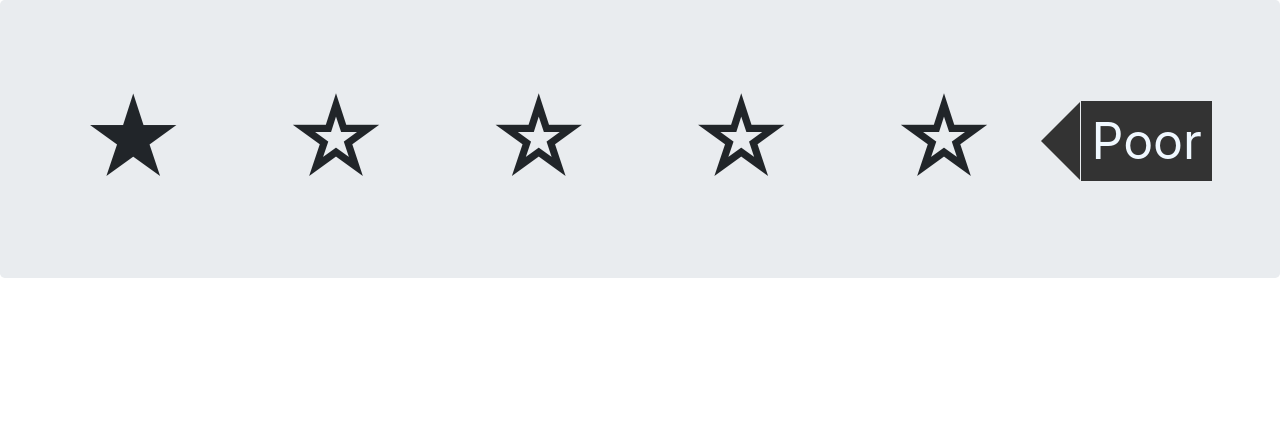
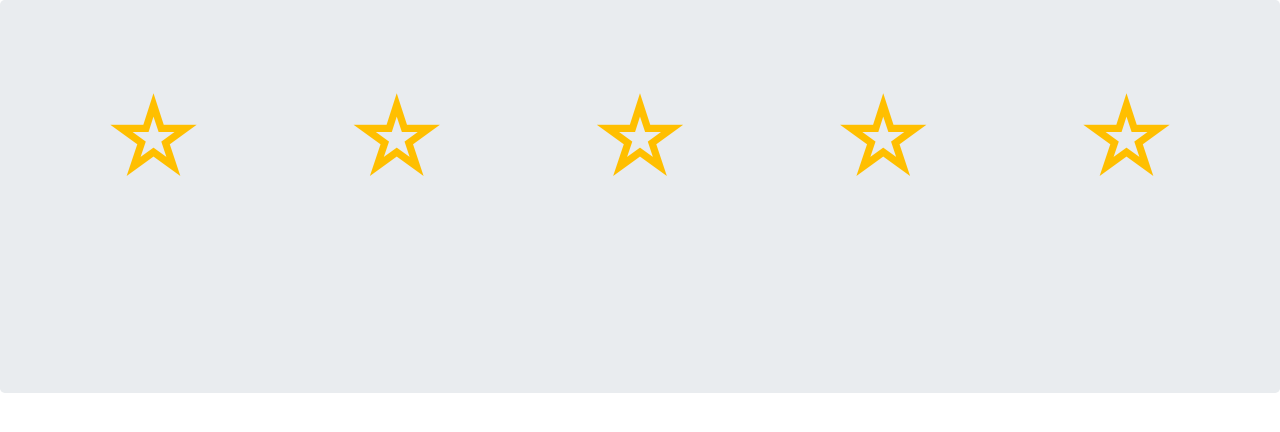
Before and after one commit to HarishBoke/lions-sessions, a plain HTML site: page star-rating/Harish/index.html in a window 1280 px wide. Drawn offline with nearby package versions, Linux system fonts and the light colour scheme.

Commit message:
Enhance code

```diff
--- a/star-rating/Harish/index.html
+++ b/star-rating/Harish/index.html
@@ -3,48 +3,49 @@
     <head>
         <title>Star Rating Assignment - Team D</title>
         <link rel="stylesheet" href="https://maxcdn.bootstrapcdn.com/bootstrap/4.0.0/css/bootstrap.min.css" integrity="sha384-Gn5384xqQ1aoWXA+058RXPxPg6fy4IWvTNh0E263XmFcJlSAwiGgFAW/dAiS6JXm" crossorigin="anonymous">
-        <script defer src="index.js"></script>
+        <script defer src="rating.js"></script>
         <style>
+          body {
+                -webkit-user-select: none; /* Safari */
+                -ms-user-select: none; /* IE 10+ and Edge */
+                user-select: none; /* Standard syntax */
+          }
             #ratingTooltip {
                 margin-top: 40px;
+                -webkit-user-select: none; /* Safari */
+                -ms-user-select: none; /* IE 10+ and Edge */
+                user-select: none; /* Standard syntax */
             }
             .tooltip-text {
-                background: #333; color:aliceblue; padding: 10px; font-size:50px;
+                 color:#ffc000; padding: 10px; font-size:50px;  text-shadow: 2px 2px 0px #000000;
             }
-            span.tooltip-text:after {
+            /* span.tooltip-text:after {
                 content: "";
                 position: absolute;
                 width: 0;
                 height: 0;
-                border-width: 39px;
+                border-width: 48px;
                 border-style: solid;
                 border-color: transparent #333333 transparent transparent;
                 top: -2px;
-                left: -43px;
+                left: -81px;
+            } */
+            .star-span {
+              font-size: 100px;
+              cursor: pointer;
+              color:#ffbf00;
             }
         </style>
     </head>
     <body>
         <section class="jumbotron text-center">
             <div class="container-fluid">
+                <div class="row" id="ratingContainer">
+
+                </div>
                 <div class="row">
-                  <div class="col-sm">
-                    <span style='font-size:100px;'>&#9733;</span>
-                  </div>
-                  <div class="col-sm">
-                    <span style='font-size:100px;'>&#9734;</span>
-                  </div>
-                  <div class="col-sm">
-                    <span style='font-size:100px;'>&#9734;</span>
-                  </div>
-                  <div class="col-sm">
-                    <span style='font-size:100px;'>&#9734;</span>
-                  </div>
-                  <div class="col-sm">
-                    <span style='font-size:100px;'>&#9734;</span>
-                  </div>
                   <div class="col-sm" id="ratingTooltip">
-                    <span class='tooltip-text'>Poor</span>
+                    <span class='tooltip-text'>&nbsp;</span>
                   </div>
                 </div>
               </div>
--- /dev/null
+++ b/star-rating/Harish/rating.js
@@ -0,0 +1,88 @@
+const ratingContainer = document.getElementById('ratingContainer');
+const ratingTooltip = document.getElementById('ratingTooltip');
+const starEntity = "&#9734;"
+const starEntityActive = "&#9733;"
+const starLength = 5;
+
+const activateStar = (e) => {
+    e.classList.add('active');
+}
+const deactivateStar = (e) => {
+    if(e.classList.contains('active')) {
+        e.classList.remove('active');
+    }
+}
+
+const showRatingText = rating => {
+    const ratingTooltipChild = ratingTooltip.firstElementChild
+    console.log('rating', rating)
+    switch (rating) {
+        case "4":
+            ratingTooltipChild.innerHTML = "Excellent"
+        break;
+        case "3":
+             ratingTooltipChild.innerHTML = "Very good"
+        break;
+        case "2":
+             ratingTooltipChild.innerHTML = "Average"
+        break;
+        case "1":
+            ratingTooltipChild.innerHTML = "Poor"
+        break;
+        case "0":
+            ratingTooltipChild.innerHTML = "Terrible"
+        break;
+        default:
+            ratingTooltipChild.innerHTML = "Unknown"
+        break;
+    }
+}
+const actionOnStar = (e) => {
+    const count = e.target.parentNode.id.split('_')[1];
+    for(let i = 0; i < starLength; i++){
+        document.getElementById(`star_${i}`).firstElementChild.innerHTML = starEntity;
+        deactivateStar(document.getElementById(`star_${i}`))
+    }
+    // case reset rating
+    if(count == '0' && e.target.classList.contains('active')) {
+        deactivateStar(document.getElementById(`star_0`))
+        document.getElementById(`star_0`).firstElementChild.innerHTML = starEntity;
+        showRatingText(-9)
+        return
+    }
+    for(let i = count; i >= 0 ; i--){
+        activateStar(e.target)
+        document.getElementById(`star_${i}`).firstElementChild.innerHTML = starEntityActive;
+    }
+    showRatingText(count)
+
+}
+// Should return Star HTML, Match Snapshot
+const createStarElm = (action) => {
+    const star = document.createElement('div')
+    star.classList.add('col-sm')
+    const starSpan = document.createElement('span')
+    starSpan.classList.add('star-span')
+    starSpan.innerHTML = starEntity
+    starSpan.addEventListener(action, actionOnStar)
+    star.append(starSpan)
+    return star
+}
+// Should render and assign actions as per input
+// @number of start, action on start
+const generateStarUI = (action,id) => {
+    const star = createStarElm(action)
+    star.setAttribute("id", `star_${id}`);
+    return ratingContainer.appendChild(star)
+}
+// Should render on UI number of times as per input
+const renderRatingComponent = (starLength, ratingEventType) => {
+    for(let i = 0; i < starLength; i++){
+        generateStarUI(ratingEventType, i)
+    }
+}
+function init() {
+    const ratingEventType = 'click';
+    renderRatingComponent(starLength, ratingEventType)
+}
+init()
```
